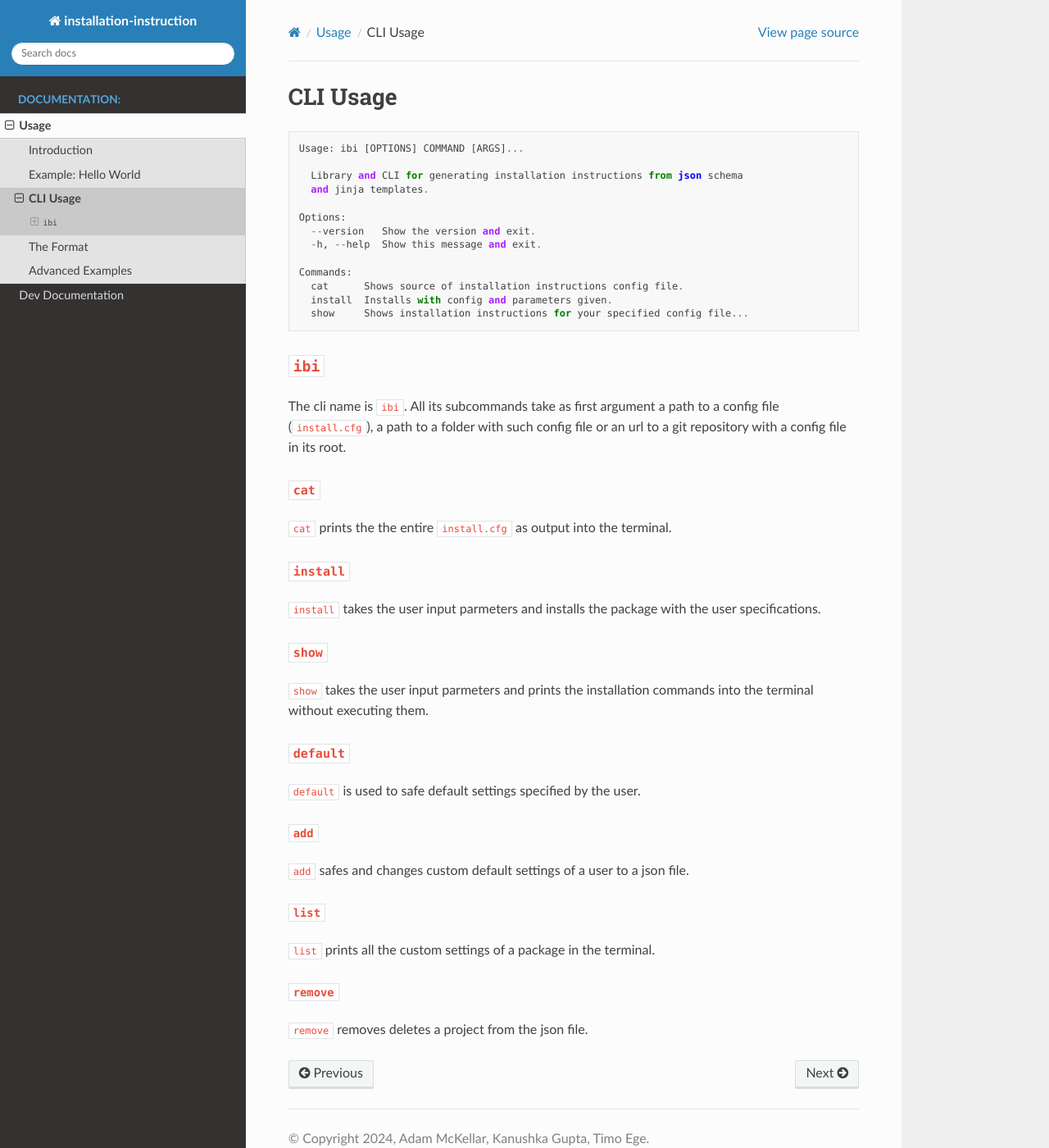
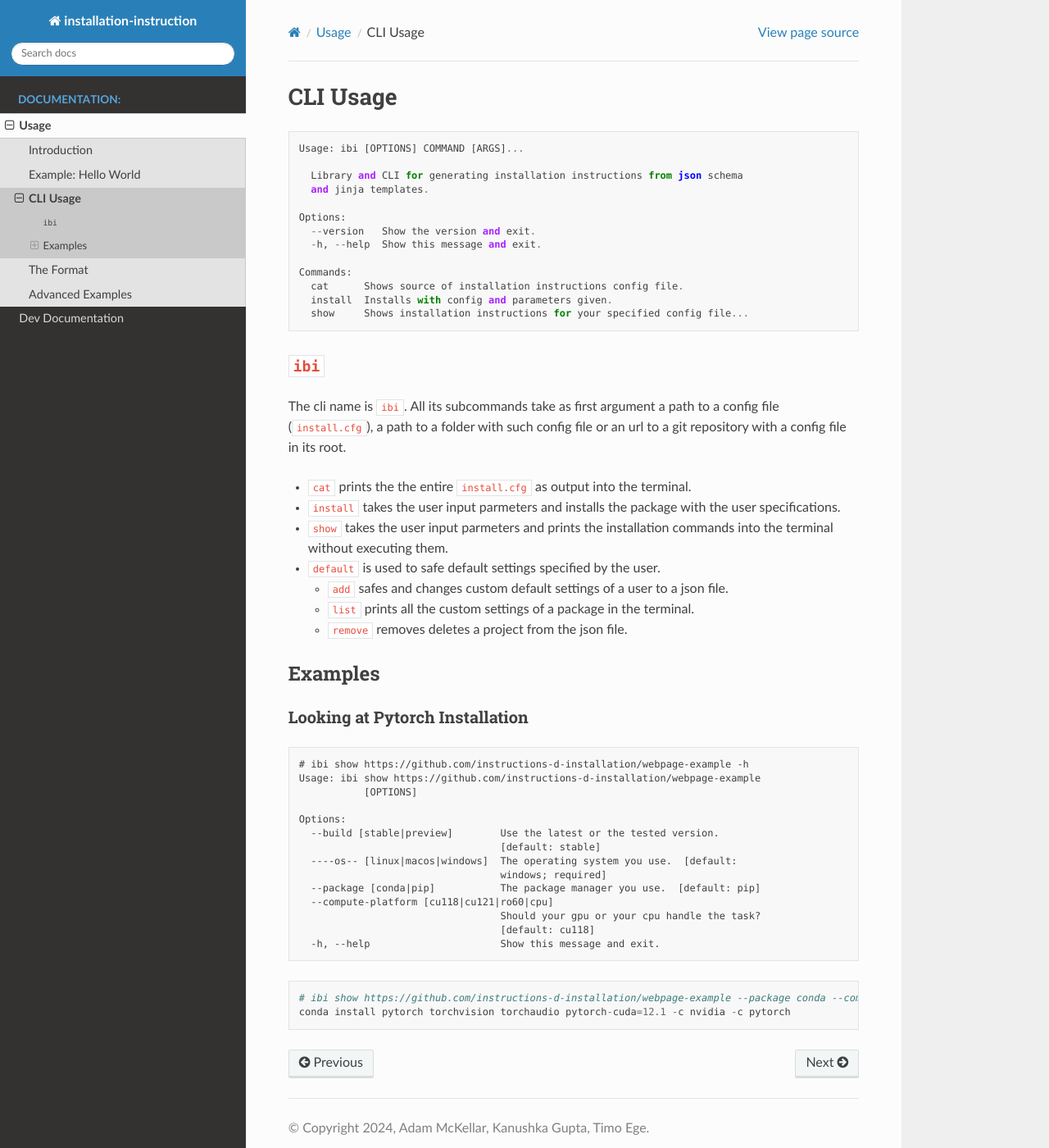
Before and after one commit to instructions-d-installation/installation-instruction, a Sphinx documentation site: the page built from doc/usage_docs/cli.md, in a window 1280 px wide and 1400 px high. Shown: the whole window at 82% size. Built offline with Sphinx 7.4.7 and the Read the Docs theme 3.1.0, drawn with Linux system fonts in a browser that asks for light colours.

Commit message:
docs: added examples to cli part of usage docs, made the cli docs more structured

````diff
--- a/doc/usage_docs/cli.md
+++ b/doc/usage_docs/cli.md
@@ -23,31 +23,43 @@ Commands:
 The cli name is `ibi`. All its subcommands take as first argument a path to a config file (`install.cfg`), a path to a folder with such config file or
 an url to a git repository with a config file in its root.
 
+* `cat` prints the the entire `install.cfg` as output into the terminal.
 
-### `cat`
+* `install` takes the user input parmeters and installs the package with the user specifications.
 
-`cat` prints the the entire `install.cfg` as output into the terminal.
+* `show` takes the user input parmeters and prints the installation commands into the terminal without executing them.
 
-### `install`
+* `default` is used to safe default settings specified by the user.
 
-`install` takes the user input parmeters and installs the package with the user specifications.
+  * `add` safes and changes custom default settings of a user to a json file.
 
-### `show`
+  * `list` prints all the custom settings of a package in the terminal.
 
-`show` takes the user input parmeters and prints the installation commands into the terminal without executing them.
+  * `remove` removes deletes a project from the json file.
 
-### `default`
 
-`default` is used to safe default settings specified by the user.
+## Examples
 
-#### `add`
+### Looking at Pytorch Installation
 
-`add` safes and changes custom default settings of a user to a json file.
+```
+# ibi show https://github.com/instructions-d-installation/webpage-example -h
+Usage: ibi show https://github.com/instructions-d-installation/webpage-example
+           [OPTIONS]
 
-#### `list`
+Options:
+  --build [stable|preview]        Use the latest or the tested version.
+                                  [default: stable]
+  ----os-- [linux|macos|windows]  The operating system you use.  [default:
+                                  windows; required]
+  --package [conda|pip]           The package manager you use.  [default: pip]
+  --compute-platform [cu118|cu121|ro60|cpu]
+                                  Should your gpu or your cpu handle the task?
+                                  [default: cu118]
+  -h, --help                      Show this message and exit.
+```
 
-`list` prints all the custom settings of a package in the terminal.
-
-#### `remove`
-
-`remove` removes deletes a project from the json file.
+```
+# ibi show https://github.com/instructions-d-installation/webpage-example --package conda --compute-platform cu121
+conda install pytorch torchvision torchaudio pytorch-cuda=12.1 -c nvidia -c pytorch
+```
````
